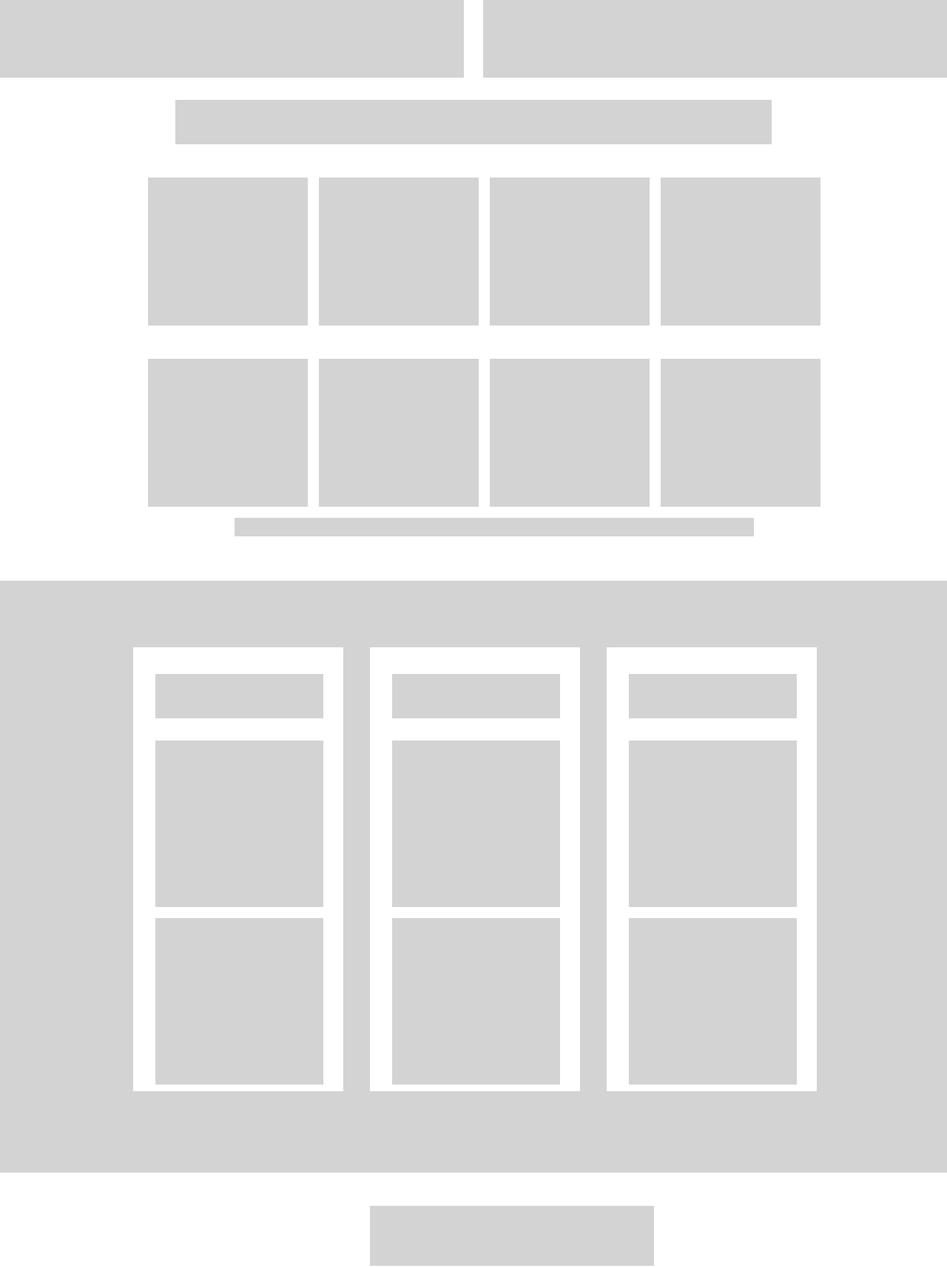
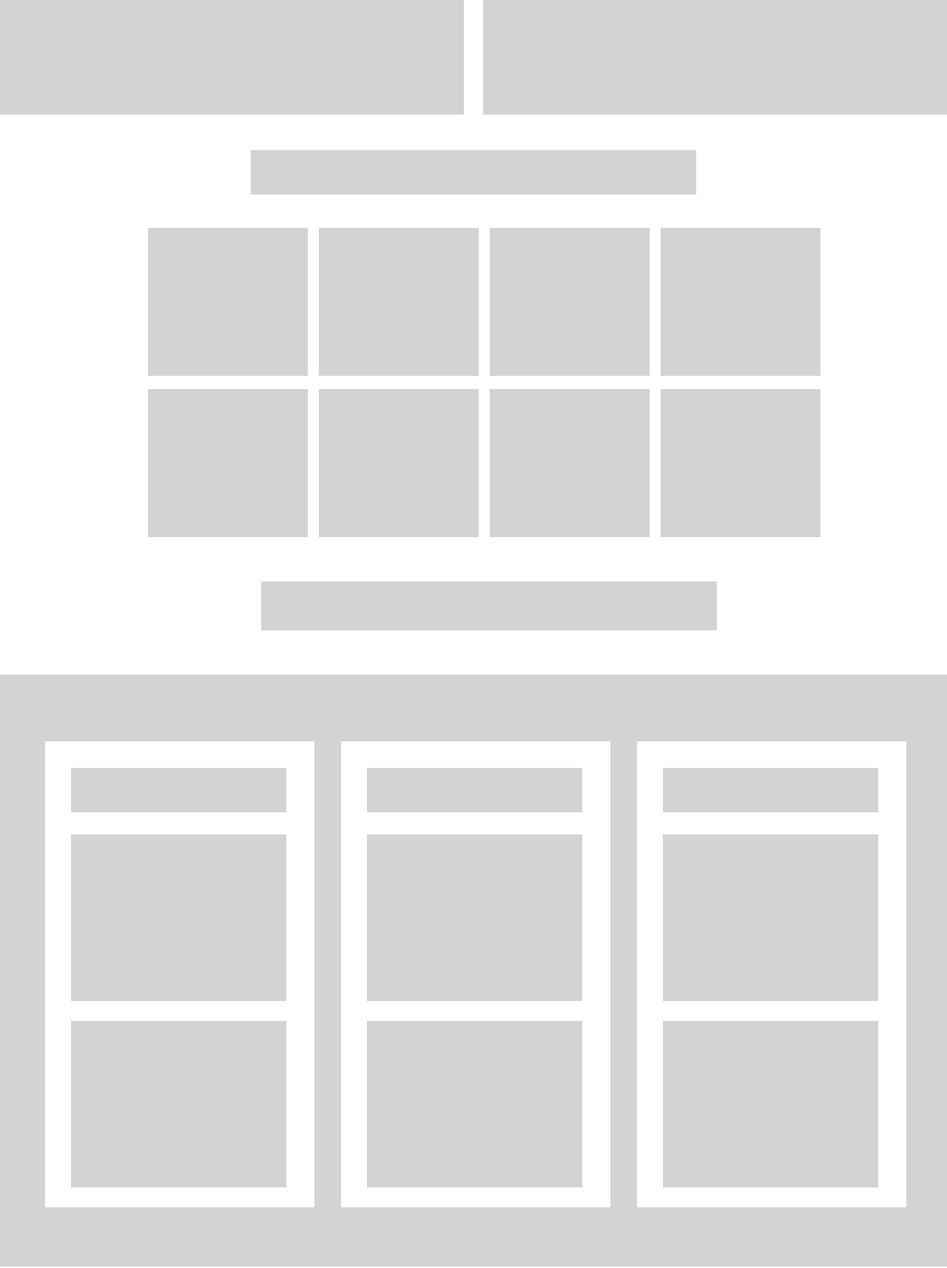
Before and after one commit to Softrefine-Internship/basic-html-css-test-1-anshbegmirza, a plain HTML site: page index.html in a window 1280 px wide. Shown: the part 640-2354 px from the top of the page at 74% size. Drawn offline with Linux system fonts and the light colour scheme.

Commit message:
Final Assignment Comepleted PUSH !

```diff
--- a/index.html
+++ b/index.html
@@ -74,10 +74,10 @@
 </div>
 
 <div class="below3header"></div>
+<div class="below3header5"></div>
   <div class="below3header2"></div>
   <div class="below3header3"></div>
   <div class="below3header4"></div>
-<div class="below3header5"></div>
 
 <div class="below2boxes">
   <div class="belowbox-1"></div>
--- a/layout.css
+++ b/layout.css
@@ -11,7 +11,7 @@ below8 body {
   width: 100%;
   height: 45px;
   background-color: lightgrey;
-  margin-bottom: 10px;
+  margin-bottom: 45px;
 }
 .div-1 {
   margin-top: 0px;
@@ -22,7 +22,7 @@ below8 body {
 }
 
 .div-2 {
-  width: 25%;
+  width: 37%;
   height: 60px;
   background-color: lightgrey;
   margin: auto;
@@ -33,7 +33,7 @@ below8 body {
   width: 49%;
   height: 600px;
   background-color: lightgrey;
-  margin-top: 30px;
+  margin-top: 45px;
 }
 
 .big-box2 {
@@ -41,7 +41,7 @@ below8 body {
   width: 49%;
   height: 600px;
   background-color: lightgrey;
-  margin-top: 30px;
+  margin-top: 45px;
 }
 
 .main-outerbox::after {
@@ -51,11 +51,11 @@ below8 body {
 }
 
 .div-5 {
-  width: 63%;
+  width: 47%;
   height: 60px;
   background-color: lightgrey;
   margin: auto;
-  margin-top: 30px;
+  margin-top: 48px;
 }
 
 .box-1 {
@@ -107,7 +107,7 @@ below8 body {
   width: 20%;
   height: 200px;
   background-color: lightgrey;
-  margin-top: 45px;
+  margin-top: 18px;
   margin-right: 15px;
 }
 
@@ -116,7 +116,7 @@ below8 body {
   width: 20%;
   height: 200px;
   background-color: lightgrey;
-  margin-top: 45px;
+  margin-top: 18px;
   margin-right: 15px;
 }
 
@@ -125,7 +125,7 @@ below8 body {
   width: 20%;
   height: 200px;
   background-color: lightgrey;
-  margin-top: 45px;
+  margin-top: 18px;
   margin-right: 15px;
 }
 
@@ -134,7 +134,7 @@ below8 body {
   width: 20%;
   height: 200px;
   background-color: lightgrey;
-  margin-top: 45px;
+  margin-top: 18px;
   margin-right: 15px;
 }
 
@@ -148,10 +148,11 @@ below8 body {
 }
 
 .below8 {
-  width: 65%;
-  height: 25px;
+  width: 57%;
+  height: 66px;
   background-color: lightgrey;
-  margin-left: 117px;
+  margin-left: 153px;
+  margin-top: 45px;
 }
 
 .article1 {
@@ -180,8 +181,8 @@ below8 body {
 }
 
 .innerbox02 {
-  width: 25%;
-  height: 600px;
+  width: 29%;
+  height: 630px;
   background-color: #fff;
   float: left;
   margin-top: 90px;
@@ -189,8 +190,8 @@ below8 body {
 }
 
 .innerbox03 {
-  width: 25%;
-  height: 600px;
+  width: 29%;
+  height: 630px;
   background-color: #fff;
   float: left;
   margin-top: 90px;
@@ -198,8 +199,8 @@ below8 body {
 }
 
 .innerbox01 {
-  width: 25%;
-  height: 600px;
+  width: 29%;
+  height: 630px;
   background-color: #fff;
   float: left;
   margin-top: 90px;
@@ -211,30 +212,31 @@ below8 body {
   width: 80%;
   height: 60px;
   background-color: lightgrey;
-  margin-left: 30px;
+  margin-left: 35px;
 
   margin-top: 36px;
-  margin-bottom: 30px;
+  margin-bottom: 18px;
 }
 
 .alignment {
-  margin-left: 144px;
+  margin-left: 25px;
+  margin-top: 36px;
 }
 
 .subbox-1 {
   width: 80%;
   height: 225px;
   background-color: lightgrey;
-  margin-top: 20px;
-  margin-left: 30px;
+  margin-top: 30px;
+  margin-left: 35px;
 }
 
 .subbox-2 {
   width: 80%;
   height: 225px;
   background-color: lightgrey;
-  margin-top: 15px;
-  margin-left: 30px;
+  margin-top: 27px;
+  margin-left: 35px;
 }
 
 .large3::after {
@@ -251,7 +253,8 @@ below8 body {
   height: 81px;
 }
 
-.below3header2 {
+.below3header2,
+.below3header5 {
   width: 63%;
   margin-top: 27px;
   margin-left: 279px;
@@ -320,22 +323,22 @@ below8 body {
 }
 
 .lastside-1 {
-  width: 48%;
+  width: 47%;
   height: 250px;
   float: left;
   background-color: white;
   margin-top: 27px;
-  margin-left: 20px;
+  margin-left: 27px;
 
   /* margin: auto; */
 }
 
 .lastside-2 {
-  width: 48%;
+  width: 47%;
   height: 250px;
   float: right;
   background-color: white;
   /* margin: auto; */
   margin-top: 27px;
-  margin-right: 20px;
+  margin-right: 27px;
 }
```
